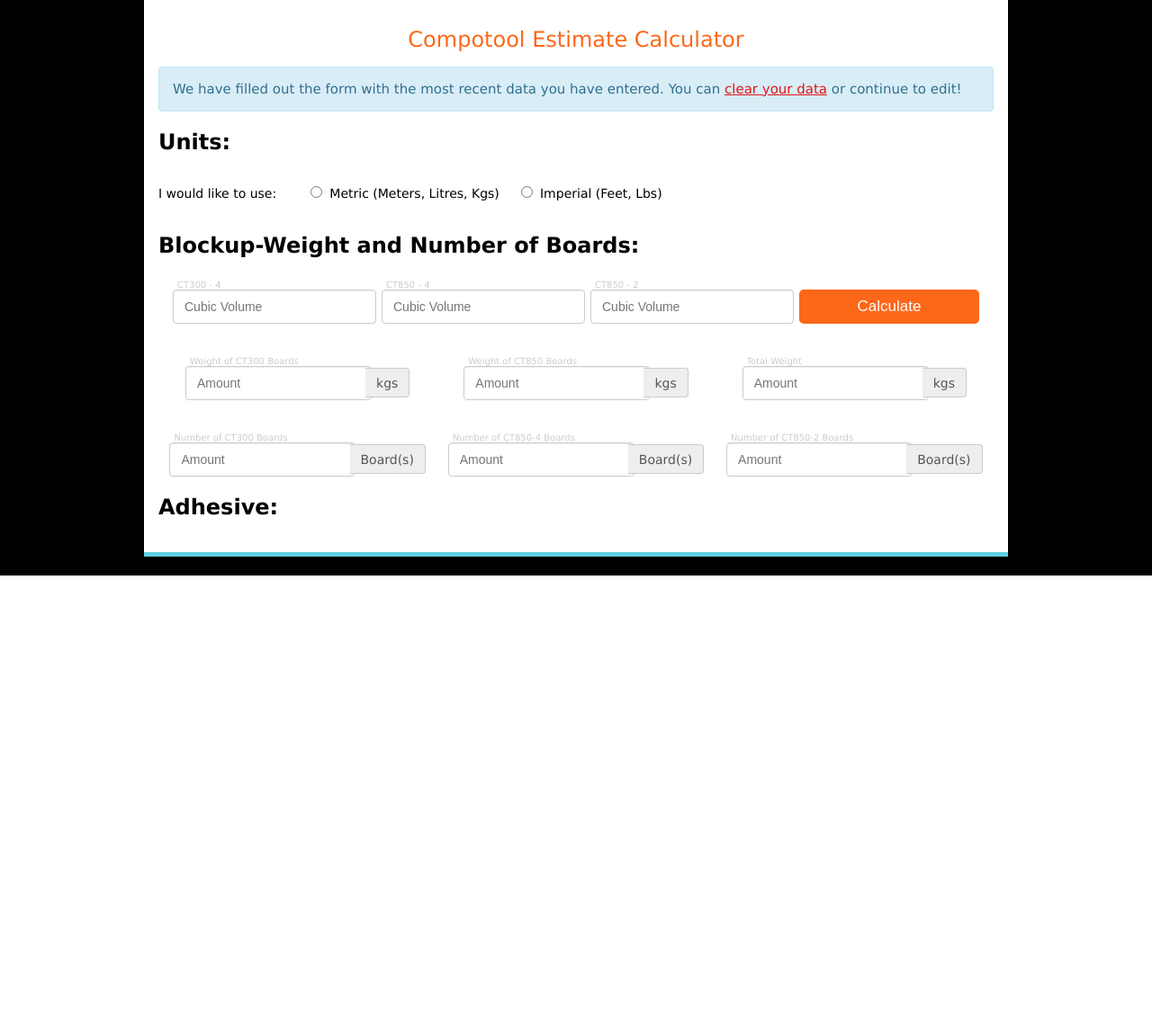
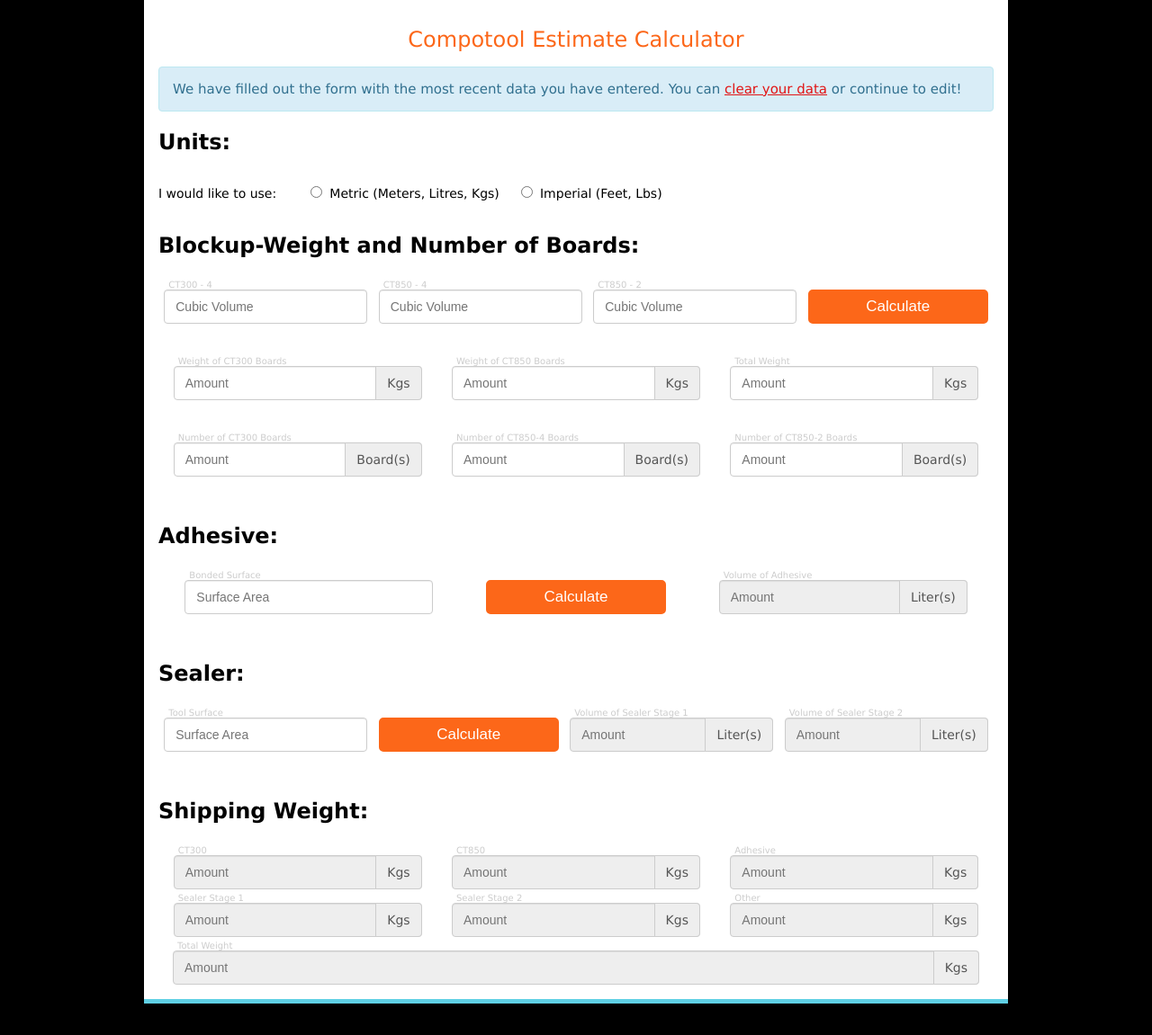
Before and after one commit to hamlim/Compotool-project, a PHP site: page / in a window 1280 px wide. Shown: the part 160-1311 px from the top of the page at 90% size. Before the commit the page ends 800 px from the top, so only its background shows below. Run offline with PHP 8.4, Linux system fonts and the light colour scheme; some libraries are stand-ins or nearby versions.

Commit message:
some edits

```diff
--- a/Dev/assets/css/prod/main.css
+++ b/Dev/assets/css/prod/main.css
@@ -156,6 +156,18 @@ a:hover {
   box-shadow: 0px 5px 0px 0px #60D0E4;
 }
 
+.one--fourth {
+  width: 200px;
+}
+
+.one--third {
+  width: 250px;
+}
+
+.full--width {
+  width: 870px;
+}
+
 .section--text {
   display: inline-block;
 }
@@ -196,6 +208,9 @@ input + label {
 .form--control:active, .form--control:focus {
   outline: 0px;
 }
+.form--control[disabled] {
+  background-color: #eee;
+}
 
 .label--small-above {
   font-size: 10px;
@@ -209,18 +224,14 @@ input + label {
   margin-top: 15px;
 }
 
-.one--fourth {
-  width: 200px;
-}
-
 .input-group-addon {
   padding-top: 8px;
-  padding-bottom: 7px;
+  padding-bottom: 8px;
   padding-left: 12px;
   padding-right: 12px;
   font-size: 14px;
   font-weight: normal;
-  line-height: 1;
+  line-height: 1.42857143;
   color: #555;
   text-align: center;
   background-color: #eee;
@@ -241,14 +252,14 @@ input + label {
 .addon-right {
   border-top-left-radius: 0;
   border-bottom-left-radius: 0;
-  border-left: 0;
-  margin-left: -12px;
+  position: absolute;
+  right: 0px;
+  top: 15px;
 }
 
 .addon-left {
   border-top-right-radius: 0;
   border-bottom-right-radius: 0;
-  border-right: 0;
 }
 
 .inline--block {
--- a/Dev/assets/css/src/_forms.scss
+++ b/Dev/assets/css/src/_forms.scss
@@ -1,3 +1,19 @@
+// Forms
+
+// Widths of inputs
+.one--fourth {
+    width: 200px;
+}
+.one--third {
+    width: 250px;
+}
+
+.full--width {
+    width: 870px;
+}
+
+
+
 .section--text {
     display: inline-block;
 }
@@ -15,7 +31,7 @@ input + label {
 }
 .form--control {
     display: inline-block;
-    // width: 100%;
+    // width: 80%;
     height: 24px;
     padding: 6px 12px;
     font-size: 14px;
@@ -35,6 +51,9 @@ input + label {
     &:focus {
         outline: 0px;
     }
+    &[disabled] {
+        background-color: #eee;
+    }
 }
 
 .label--small-above {
@@ -47,18 +66,15 @@ input + label {
 .input--with-above-label {
     margin-top: 15px;
 }
-.one--fourth {
-    width: 200px;
-}
 
 .input-group-addon {
     padding-top: 8px;
-    padding-bottom: 7px;
+    padding-bottom: 8px;
     padding-left: 12px;
     padding-right: 12px;
     font-size: 14px;
     font-weight: normal;
-    line-height: 1;
+    line-height: 1.42857143;
     color: #555;
     text-align: center;
     background-color: #eee;
@@ -80,11 +96,13 @@ input + label {
 .addon-right {
     border-top-left-radius: 0;
     border-bottom-left-radius: 0;
-    border-left: 0;
-    margin-left: -12px;
+    // border-left: 0;
+    position: absolute;
+    right: 0px;
+    top: 15px;
 }
 .addon-left {
     border-top-right-radius: 0;
     border-bottom-right-radius: 0;
-    border-right: 0;
+    // border-right: 0;
 }
--- a/Dev/assets/css/src/_grid.scss
+++ b/Dev/assets/css/src/_grid.scss
@@ -10,3 +10,6 @@
     flex-direction: row;
     align-items: center;
 }
+// .flex > * {
+//     flex: 1 0 auto;
+// }
--- a/Dev/index.html
+++ b/Dev/index.html
@@ -98,66 +98,149 @@
                         <h2 class="section--title">Blockup-Weight and Number of Boards:</h2>
                         <form class="buw_nob--form ">
                             <div class="form--group flex">
-                                <div class="one--fourth inline--block form--toplabel">
+                                <div class="inline--block form--toplabel">
                                     <input id="input--buw_nob-1" class="input--with-above-label form--control one--fourth " type="number" placeholder="Cubic Volume" />
                                     <label for="input--buw_nob-1" class="label--small-above">CT300 - 4</label>
                                 </div>
-                                <div class="one--fourth inline--block form--toplabel">
+                                <div class="inline--block form--toplabel">
                                     <input id="input--buw_nob-2" class="input--with-above-label form--control one--fourth " type="number" placeholder="Cubic Volume" />
                                     <label for="input--buw_nob-2" class="label--small-above">CT850 - 4</label>
                                 </div>
-                                <div class="one--fourth inline--block form--toplabel">
+                                <div class="inline--block form--toplabel">
                                     <input id="input--buw_nob-3" class="input--with-above-label form--control one--fourth " type="number" placeholder="Cubic Volume" />
                                     <label for="input--buw_nob-3" class="label--small-above">CT850 - 2</label>
                                 </div>
                                 <button class="one--fourth btn color--white bg--orange js--buw_nob-submit">Calculate</button>
                             </div>
                             <div class="form--group flex ptop2em">
-                                <div class="one--third inline--block form--toplabel">
+                                <div class="inline--block form--toplabel">
                                     <input id="input--buw_nob-4" class="input--with-above-label form--control one--third" type="number" placeholder="Amount" />
-                                    <span class="input-group-addon addon-right">kgs</span>
+                                    <span class="input-group-addon addon-right js--hook-units">Kgs</span>
                                     <label for="input--buw_nob-4" class="label--small-above">Weight of CT300 Boards</label>
                                 </div>
-                                <div class="one--third inline--block form--toplabel">
+                                <div class=" inline--block form--toplabel">
                                     <input id="input--buw_nob-5" class="input--with-above-label form--control one--third" type="number" placeholder="Amount" />
-                                    <span class="input-group-addon addon-right">kgs</span>
+                                    <span class="input-group-addon addon-right js--hook-units">Kgs</span>
                                     <label for="input--buw_nob-5" class="label--small-above">Weight of CT850 Boards</label>
                                 </div>
-                                <div class="one--third inline--block form--toplabel">
+                                <div class=" inline--block form--toplabel">
                                     <input id="input--buw_nob-6" class="input--with-above-label form--control one--third" type="number" placeholder="Amount" />
-                                    <span class="input-group-addon addon-right">kgs</span>
+                                    <span class="input-group-addon addon-right js--hook-units">Kgs</span>
                                     <label for="input--buw_nob-6" class="label--small-above">Total Weight</label>
                                 </div>
                             </div>
                             <div class="form--group flex ptop2em">
-                                <div class="one--third inline--block form--toplabel">
+                                <div class=" inline--block form--toplabel">
                                     <input id="input--buw_nob-7" class="input--with-above-label form--control one--third" type="number" placeholder="Amount" />
                                     <span class="input-group-addon addon-right">Board(s)</span>
                                     <label for="input--buw_nob-7" class="label--small-above">Number of CT300 Boards</label>
                                 </div>
-                                <div class="one--third inline--block form--toplabel">
-                                    <input id="input--buw_nob-8" class="input--with-above-label form--control one--third" type="number" placeholder="Amount" />
+                                <div class="inline--block form--toplabel">
+                                    <input id="input--buw_nob-8" class="input--with-above-label form--control  one--third" type="number" placeholder="Amount" />
                                     <span class="input-group-addon addon-right">Board(s)</span>
                                     <label for="input--buw_nob-8" class="label--small-above">Number of CT850-4 Boards</label>
                                 </div>
-                                <div class="one--third inline--block form--toplabel">
-                                    <input id="input--buw_nob-9" class="input--with-above-label form--control one--third" type="number" placeholder="Amount" />
+                                <div class=" inline--block form--toplabel">
+                                    <input id="input--buw_nob-9" class="input--with-above-label form--control  one--third" type="number" placeholder="Amount" />
                                     <span class="input-group-addon addon-right">Board(s)</span>
                                     <label for="input--buw_nob-9" class="label--small-above">Number of CT850-2 Boards</label>
                                 </div>
                             </div>
                         </form>
                     </section>
-                    <section class="adhesive">
+                    <section class="adhesive ptop2em">
                         <h2 class="section--title">Adhesive:</h2>
                         <form class="adhesive--form ">
-
+                            <div class="form--group flex">
+                                <div class=" inline--block form--toplabel">
+                                    <input id="input--adhesive-1" class="input--with-above-label form--control one--third" type="number" placeholder="Surface Area" />
+                                    <label for="input--adhesive-1" class="label--small-above">Bonded Surface</label>
+                                </div>
+                                <div class="inline--block">
+                                    <button class="btn color--white bg--orange one--fourth js--adhesive-submit">Calculate</button>
+                                </div>
+                                <div class=" inline--block form--toplabel">
+                                    <input id="input--adhesive-2" disabled class="input--with-above-label form--control one--third" type="number" placeholder="Amount" />
+                                    <span class="input-group-addon addon-right">Liter(s)</span>
+                                    <label for="input--adhesive-2" class="label--small-above">Volume of Adhesive</label>
+                                </div>
+                            </div>
+                        </form>
+                    </section>
+                    <section class="sealer ptop2em">
+                        <h2 class="section--title">Sealer:</h2>
+                        <form class="sealer--form ">
+                            <div class="form--group flex">
+                                <div class=" inline--block form--toplabel">
+                                    <input id="input--sealer-1" class="input--with-above-label form--control one--fourth" type="number" placeholder="Surface Area" />
+                                    <label for="input--sealer-1" class="label--small-above">Tool Surface</label>
+                                </div>
+                                <div class=" inline--block">
+                                    <button class="btn color--white bg--orange one--fourth js--adhesive-submit">Calculate</button>
+                                </div>
+                                <div class=" inline--block form--toplabel">
+                                    <input id="input--sealer-2" disabled class="input--with-above-label form--control one--fourth" type="number" placeholder="Amount" />
+                                    <span class="input-group-addon addon-right">Liter(s)</span>
+                                    <label for="input--sealer-2" class="label--small-above">Volume of Sealer Stage 1</label>
+                                </div>
+                                <div class=" inline--block form--toplabel">
+                                    <input id="input--sealer-3" disabled class="input--with-above-label form--control one--fourth" type="number" placeholder="Amount" />
+                                    <span class="input-group-addon addon-right">Liter(s)</span>
+                                    <label for="input--sealer-3" class="label--small-above">Volume of Sealer Stage 2</label>
+                                </div>
+                            </div>
+                        </form>
+                    </section>
+                    <section class="shipping_weight ptop2em">
+                        <h2 class="section--title">Shipping Weight:</h2>
+                        <form class="shipping_weight--form ">
+                            <div class="form--group flex">
+                                <div class=" inline--block form--toplabel">
+                                    <input id="input--shipping_weight-1" disabled class="input--with-above-label form--control one--third" type="number" placeholder="Amount" />
+                                    <span class="input-group-addon addon-right js--hook-units">Kgs</span>
+                                    <label for="input--shipping_weight-1" class="label--small-above">CT300</label>
+                                </div>
+                                <div class=" inline--block form--toplabel">
+                                    <input id="input--shipping_weight-2" disabled class="input--with-above-label form--control one--third" type="number" placeholder="Amount" />
+                                    <span class="input-group-addon addon-right js--hook-units">Kgs</span>
+                                    <label for="input--shipping_weight-2" class="label--small-above">CT850</label>
+                                </div>
+                                <div class=" inline--block form--toplabel">
+                                    <input id="input--shipping_weight-3" disabled class="input--with-above-label form--control one--third" type="number" placeholder="Amount" />
+                                    <span class="input-group-addon addon-right js--hook-units">Kgs</span>
+                                    <label for="input--shipping_weight-3" class="label--small-above">Adhesive</label>
+                                </div>
+                            </div>
+                            <div class="form--group flex">
+                                <div class=" inline--block form--toplabel">
+                                    <input id="input--shipping_weight-4" disabled class="input--with-above-label form--control one--third" type="number" placeholder="Amount" />
+                                    <span class="input-group-addon addon-right js--hook-units">Kgs</span>
+                                    <label for="input--shipping_weight-4" class="label--small-above">Sealer Stage 1</label>
+                                </div>
+                                <div class=" inline--block form--toplabel">
+                                    <input id="input--shipping_weight-5" disabled class="input--with-above-label form--control one--third" type="number" placeholder="Amount" />
+                                    <span class="input-group-addon addon-right js--hook-units">Kgs</span>
+                                    <label for="input--shipping_weight-5" class="label--small-above">Sealer Stage 2</label>
+                                </div>
+                                <div class=" inline--block form--toplabel">
+                                    <input id="input--shipping_weight-6" disabled class="input--with-above-label form--control one--third" type="number" placeholder="Amount" />
+                                    <span class="input-group-addon addon-right js--hook-units">Kgs</span>
+                                    <label for="input--shipping_weight-6" class="label--small-above">Other</label>
+                                </div>
+                            </div>
+                            <div class="form--group flex">
+                                <div class="inline--block form--toplabel">
+                                    <input id="input--shipping_weight-7" disabled class="input--with-above-label form--control full--width" type="number" placeholder="Amount" />
+                                    <span class="input-group-addon addon-right js--hook-units">Kgs</span>
+                                    <label for="input-shipping_weight-7" class="label--small-above">Total Weight</label>
+                                </div>
+                            </div>
                         </form>
                     </section>
                 </form>
             </div>
         </main>
-        <footer class="footer color--white">
+        <footer class="ptop2em footer color--white">
 
         </footer>
 
```
Also changed, not shown: 2 other files.
